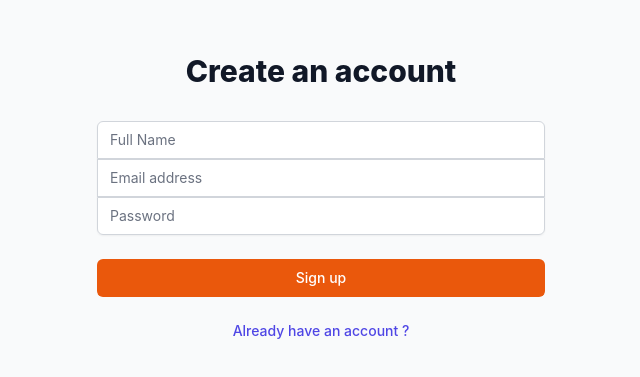
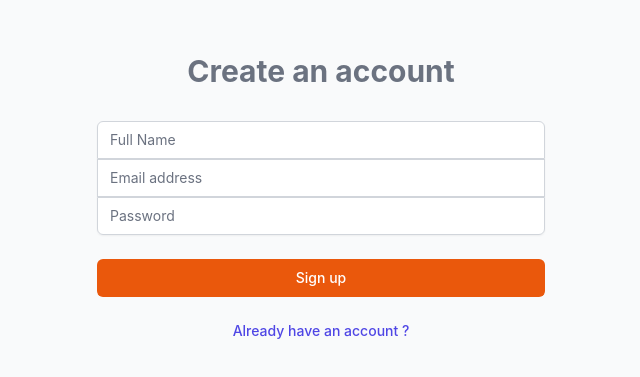
Before and after one commit to roshan-42/realtime-chat-app, a React (Vite) app: page /registrationpage in a window 1280 px wide. Shown: the part 215-592 px from the top of the page, without its empty margins (319-959 px from the left). Built offline with nearby package versions, Linux system fonts and the light colour scheme.

Commit message:
chat app

```diff
--- a/src/Components/LoginPage.jsx
+++ b/src/Components/LoginPage.jsx
@@ -39,6 +39,7 @@ const LoginPage = () => {
 
       // console.log("userinfo___________________", userCredential);
     } catch (error) {
+      alert("Login Failed. Check your email and password");
       console.error(error);
     }
   };
--- a/src/Components/RegistrationPage.jsx
+++ b/src/Components/RegistrationPage.jsx
@@ -1,4 +1,5 @@
 import { createUserWithEmailAndPassword } from "firebase/auth";
+import { useNavigate } from "react-router-dom";
 
 import React, { useState } from "react";
 import { auth, db } from "../../firebase";
@@ -7,6 +8,7 @@ import { addDoc, collection, serverTimestamp } from "firebase/firestore";
 import { Link } from "react-router-dom";
 
 const RegistrationPage = () => {
+  const navigate = useNavigate();
   //   registerUser("dhunganaaashutosh@gmail.com", "Helloworld@123");
   const [fullName, setFullName] = useState("");
   const [email, setEmail] = useState("");
@@ -55,6 +57,7 @@ const RegistrationPage = () => {
       );
       registeredUsers(userCredential.user.email, userCredential.user.uid);
       alert("Registration Success");
+      navigate("/");
     } catch (error) {
       alert("Registration Failed");
     }
@@ -64,7 +67,7 @@ const RegistrationPage = () => {
     <div className="min-h-screen flex items-center justify-center bg-gray-50 py-12 px-4 sm:px-6 lg:px-8">
       <div className="max-w-md w-full space-y-8">
         <div>
-          <h2 className="mt-6 text-center text-3xl font-extrabold text-gray-900">
+          <h2 className="mt-6 text-center text-3xl font-bold text-gray-500">
             Create an account
           </h2>
         </div>
```
